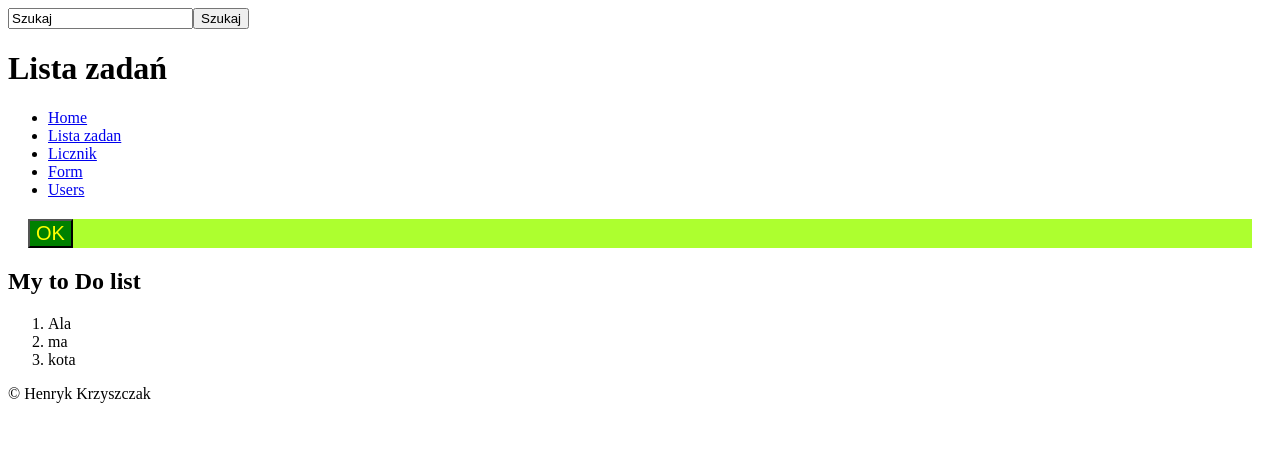
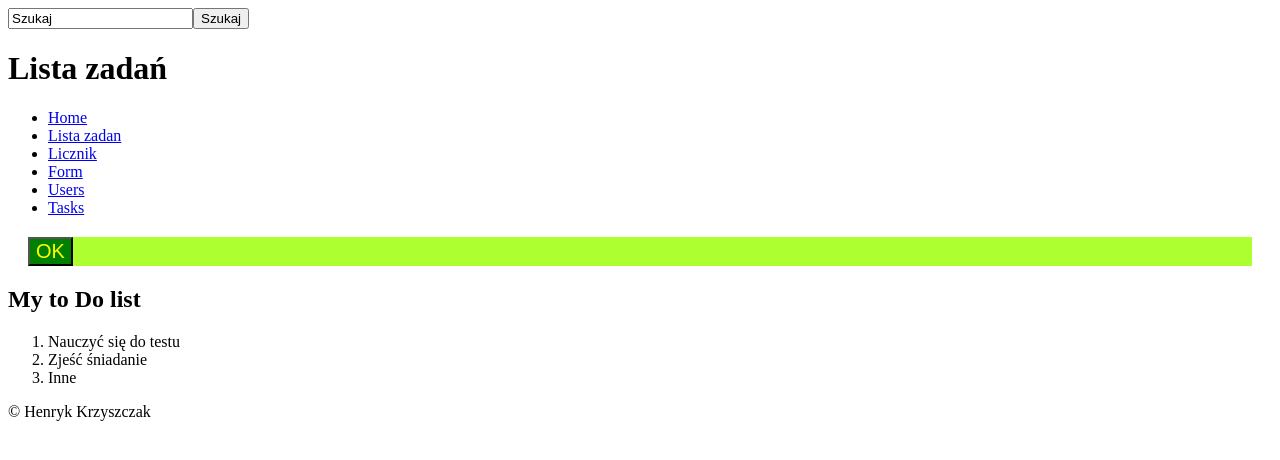
Before and after one commit to HKrzyszczak/react-todo, a React (Create React App) app: page /todo in a window 1280 px wide. Shown: the top 460 px of the page. Built offline with nearby package versions, Linux system fonts and the light colour scheme.

Commit message:
add tasks list

```diff
--- a/src/components/App.js
+++ b/src/components/App.js
@@ -1,12 +1,13 @@
 import React from 'react';
 import {BrowserRouter as Router, Route} from 'react-router-dom';
-import Dashboard from './Dashboard/';
+import Dashboard from './Dashboard';
 import Header from "./Header";
 import Footer from "./Footer";
 import Counter from "./Counter";
 import ToDo from "./Todo";
-import Form from "./Form/index";
-import Users from "./Users/Users";
+import Form from "./Form";
+import Users from "./Users";
+import TasksContainer  from './Tasks'
 
 const App = () => {
     return (
@@ -18,6 +19,7 @@ const App = () => {
                 <Route path='/counter' component={Counter} />
                 <Route path='/form' component={Form} />
                 <Route path='/users' component={Users} />
+                <Route path='/tasks' component={TasksContainer} />
                 <Footer/>
             </div>
         </Router>
--- a/src/components/Button/index.js
+++ b/src/components/Button/index.js
@@ -1 +1 @@
-export {default} from './Button';
+export {default} from '../Header/Button';
--- a/src/components/Header.js
+++ b/src/components/Header/Header.js
@@ -1,7 +1,7 @@
 import React, {Component} from 'react';
-import Button from "./Button";
+import Button from "./Button.js";
 import { Link } from 'react-router-dom';
-import Search from "./Serch";
+import Search from "../Serch";
 
 class Header extends Component {
     render() {
@@ -15,7 +15,7 @@ class Header extends Component {
                     <li><Link to="/counter">Licznik</Link></li>
                     <li><Link to="/form">Form</Link></li>
                     <li><Link to="/users">Users</Link></li>
-
+                    <li><Link to="/tasks">Tasks</Link></li>
                 </ul>
                 <Button label='OK'/>
             </div>
--- /dev/null
+++ b/src/components/Header/index.js
@@ -0,0 +1 @@
+export { default } from './Header';
--- /dev/null
+++ b/src/components/Tasks/Container.js
@@ -0,0 +1,44 @@
+import React, { Component } from 'react';
+
+class Container extends Component {
+    constructor(props) {
+        super(props);
+        this.textChanged = this.textChanged.bind(this);
+        this.handleSubmit = this.handleSubmit.bind(this);
+        this.state = {
+            task: '',
+            tasks: [],
+        }
+    }
+
+    textChanged(event) {
+        this.setState({task: event.target.value });
+    }
+
+    handleSubmit(event) {
+        this.setState({
+            tasks: this.state.tasks.concat(this.state.task),
+            task: ''
+
+        });
+        event.preventDefault();
+    }
+
+    render() {
+        return (
+            <div>
+                <form onSubmit={this.handleSubmit}>
+                    <input type='text' placeholder='Add task...' onChange={this.textChanged} />
+                    <input type='submit' value='Add' />
+                </form>
+                <h2>My tasks:</h2>
+                {this.state.tasks.map((task, index) => (
+                    <div key={index}>{task}</div>
+                    )
+                )}
+            </div>
+        )
+    }
+}
+
+export default Container;
--- /dev/null
+++ b/src/components/Tasks/index.js
@@ -0,0 +1 @@
+export { default } from './Container';
--- a/src/components/Todo.js
+++ b/src/components/Todo/Todo.js
@@ -12,23 +12,16 @@ class ToDo extends Component {
         }
     }
 
-    componentDidMount() {
-        setTimeout(() => {
-            this.setState({
-                tasks: [
-                    'Ala', 'ma', 'kota'
-                ]
-            });
-        }, 5000);
-    }
-
     render() {
         return (
             <div>
                 <h2>My to Do list</h2>
                 <ol>
                     {this.state.tasks.map((task, index) => {
-                      return  <li key={index}>{task}</li>
+                      return  (<div>
+                          <li key={index}>{task}</li>
+                          </div>
+                      )
                     })}
                 </ol>
             </div>
--- /dev/null
+++ b/src/components/Todo/index.js
@@ -0,0 +1 @@
+export { default } from './Todo';
```
Also changed, not shown: src/components/Header/Button.js (renamed from src/components/Button/Button.js), src/components/Header/index.css (renamed from src/components/Button/index.css).
